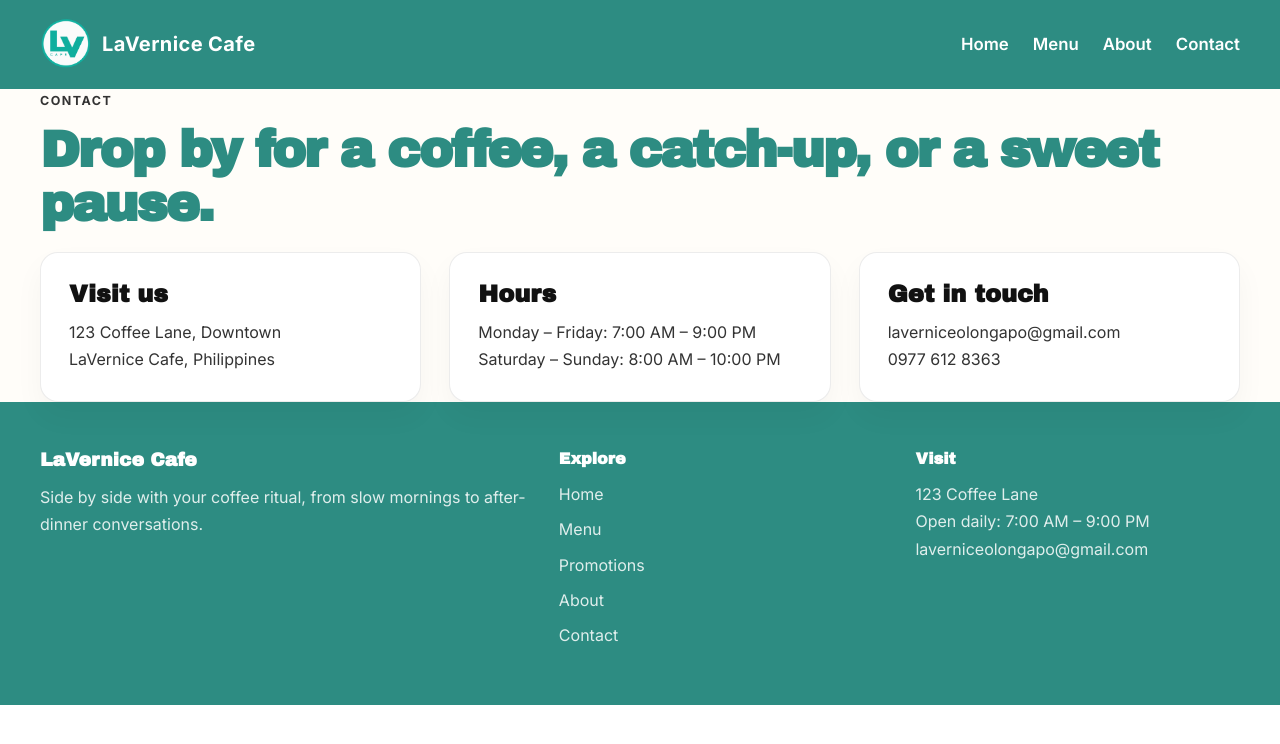
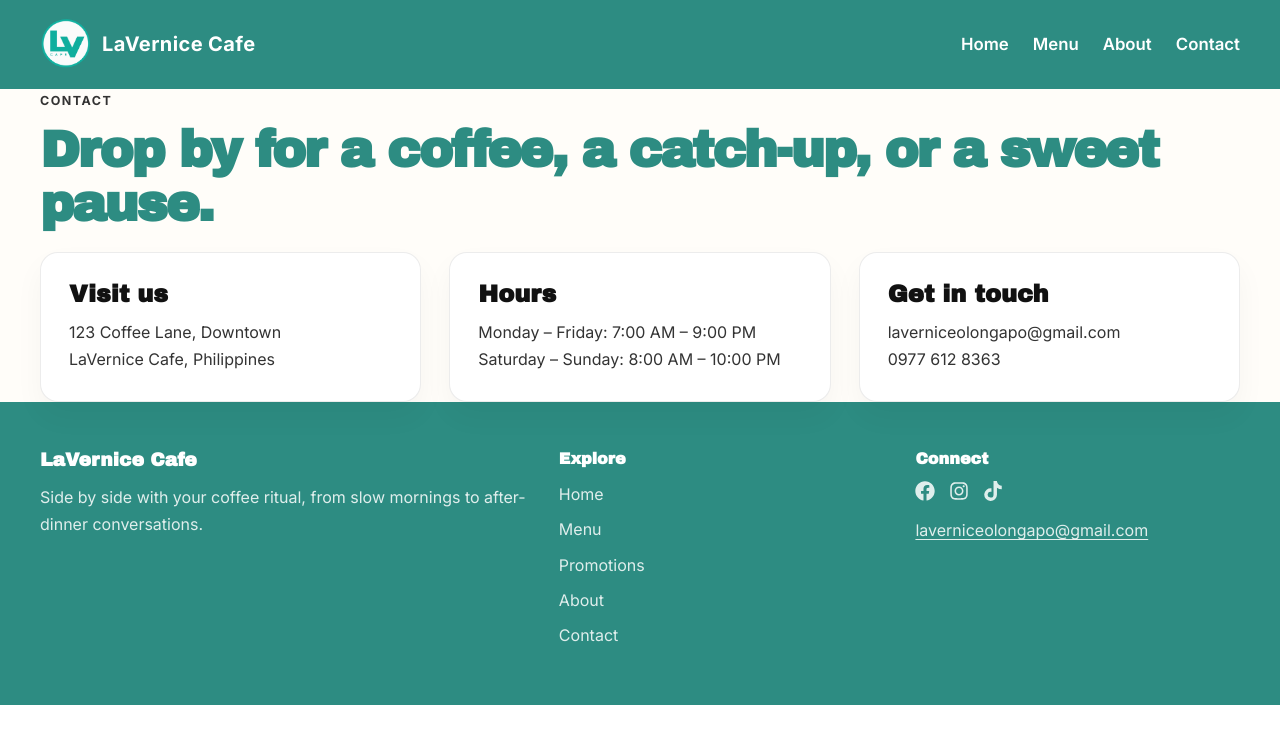
Before and after one commit to princemclein/LaVernice_Cafe, a React (Vite) app: page /contact in a window 1280 px wide. Shown: the top 744 px of the page. Built offline with nearby package versions, Linux system fonts and the light colour scheme.

Commit message:
Make the social links working with livelink

```diff
--- a/src/Css/Footer.css
+++ b/src/Css/Footer.css
@@ -20,7 +20,6 @@
 }
 
 .site-footer__brand p,
-.site-footer__info p,
 .site-footer__links a {
   color: rgba(255, 255, 255, 0.85);
   line-height: 1.7;
@@ -33,6 +32,33 @@
   gap: 8px;
 }
 
+.site-footer__social {
+  display: flex;
+  gap: 14px;
+  margin-bottom: 16px;
+}
+
+.site-footer__social a {
+  color: rgba(255, 255, 255, 0.85);
+  display: inline-flex;
+  transition: color 0.2s ease;
+}
+
+.site-footer__social a:hover {
+  color: #ffffff;
+}
+
+.site-footer__email {
+  color: rgba(255, 255, 255, 0.85);
+  text-decoration: underline;
+  text-underline-offset: 3px;
+  line-height: 1.7;
+}
+
+.site-footer__email:hover {
+  color: #ffffff;
+}
+
 @media (max-width: 768px) {
   .site-footer__inner {
     grid-template-columns: 1fr;
--- a/src/components/Footer.jsx
+++ b/src/components/Footer.jsx
@@ -1,4 +1,5 @@
 import { Link } from "react-router-dom";
+import { FaFacebook, FaInstagram, FaTiktok } from "react-icons/fa";
 import "../Css/Footer.css";
 
 export default function Footer() {
@@ -25,10 +26,42 @@ export default function Footer() {
         </div>
 
         <div className="site-footer__info">
-          <h4>Visit</h4>
-          <p>123 Coffee Lane</p>
-          <p>Open daily: 7:00 AM – 9:00 PM</p>
-          <p>laverniceolongapo@gmail.com</p>
+          <h4>Connect</h4>
+          <div className="site-footer__social">
+            <a
+              href="https://www.facebook.com/profile.php?id=100079836871624"
+              target="_blank"
+              rel="noopener noreferrer"
+              aria-label="Facebook"
+            >
+              <FaFacebook size={20} />
+            </a>
+
+            <a
+              href="https://www.instagram.com/lavernicecafe_olongapo?fbclid=IwY2xjawUi2xlleHRuA2FlbQIxMABwZG9mBWJyaWQRMWhOZmZRRUxoWmVlV3JXQjVzcnRjBmFwcF9pZBAyMjIwMzkxNzg4MjAwODkyAAEeH49nKDJ2_d8bAKwUfk5shi7I_FEw9_gLOXJYLF4sp6Dx8FkJbTb6KAJSYrE_aem_ngFFJ480A5V5r0LvW9Ar1A"
+              target="_blank"
+              rel="noopener noreferrer"
+              aria-label="Instagram"
+            >
+              <FaInstagram size={20} />
+            </a>
+
+            <a
+              href="https://www.tiktok.com/@_lavernicegapo_?fbclid=IwY2xjawUi2yxleHRuA2FlbQIxMABwZG9mBWJyaWQRMWhOZmZRRUxoWmVlV3JXQjVzcnRjBmFwcF9pZBAyMjIwMzkxNzg4MjAwODkyAAEeJfZPrRXvOvm8YPoZxhGIXPgs58j8jOGSEZiN2xshUbH3uOY5-6acL09-VVU_aem_iTcApq-lfGLBp7dtxMdteg"
+              target="_blank"
+              rel="noopener noreferrer"
+              aria-label="TikTok"
+            >
+              <FaTiktok size={20} />
+            </a>
+          </div>
+
+          <a
+            className="site-footer__email"
+            href="mailto:laverniceolongapo@gmail.com"
+          >
+            laverniceolongapo@gmail.com
+          </a>
         </div>
       </div>
     </footer>
```
